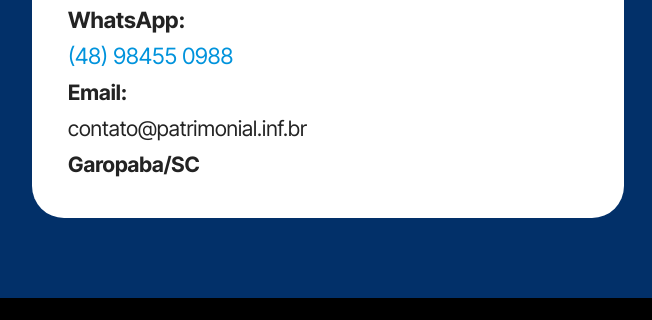
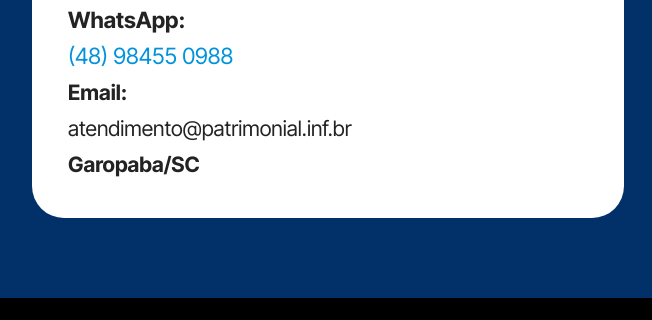
Before and after one commit to duneassessoria/site-patrimonial-contabilidade, a plain HTML site: page sobre.html in a window 1280 px wide. Shown: the part 3652-3972 px from the top of the page, 0-652 px from the left. Drawn offline with Linux system fonts and the light colour scheme; files whose address does not match are found by name.

Commit message:
Update email de contato sobre.html

```diff
--- a/sobre.html
+++ b/sobre.html
@@ -283,7 +283,7 @@
                             <strong>Faça Contato</strong></p></h5>
                         <ul class="list mbr-fonts-style display-7">
                             <li class="mbr-text item-wrap"><span style="font-size: 1.4rem;"><strong>WhatsApp:</strong></span></li><li class="mbr-text item-wrap"><a href="http://wa.me/5548984550988" class="text-warning" style="font-size: 1.4rem;" target="_blank">(48) 98455 0988</a><br></li>
-                            <li class="mbr-text item-wrap"><strong>Email:</strong> </li><li class="mbr-text item-wrap">contato@patrimonial.inf.br</li><li class="mbr-text item-wrap"><strong>Garopaba/SC</strong></li>
+                            <li class="mbr-text item-wrap"><strong>Email:</strong> </li><li class="mbr-text item-wrap">atendimento@patrimonial.inf.br</li><li class="mbr-text item-wrap"><strong>Garopaba/SC</strong></li>
                         </ul>
                     </div>
                 </div>
```
